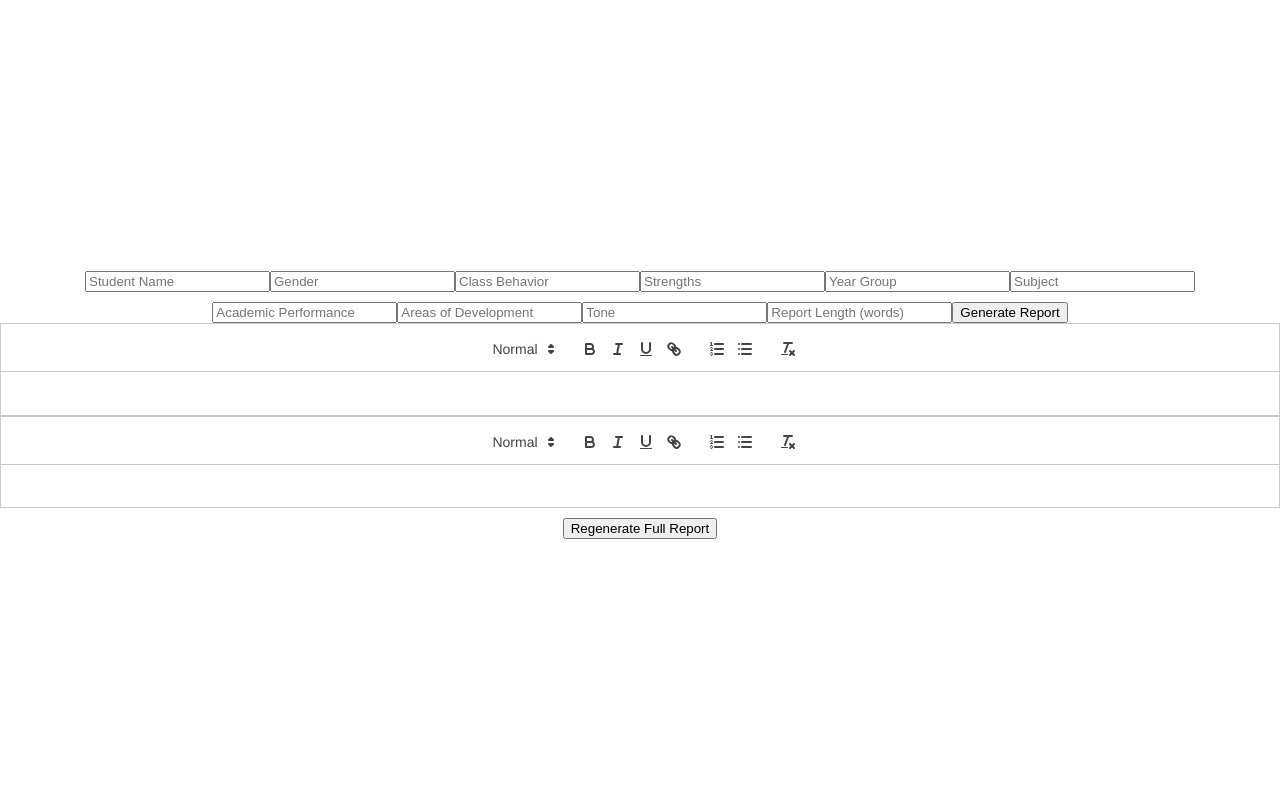
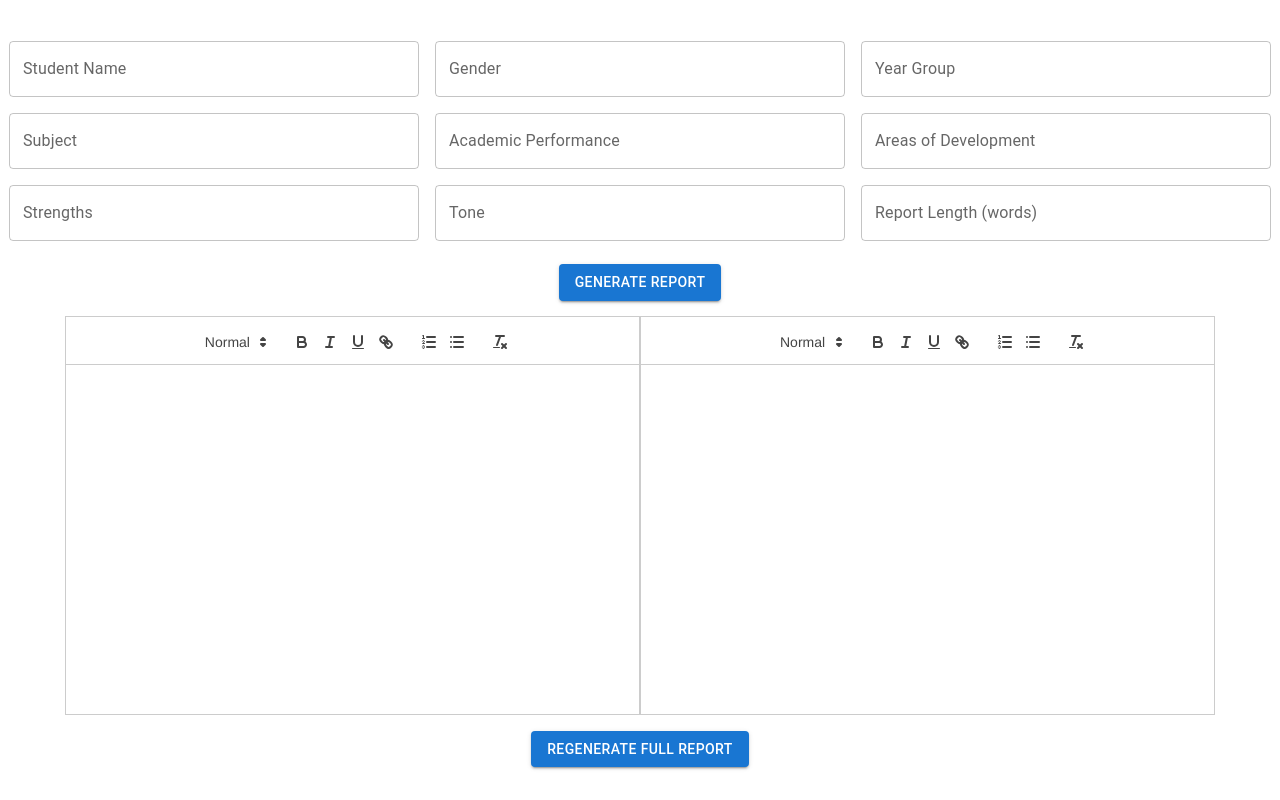
Before and after one commit to Christos-Antonopoulos/my-report-generator, a React (Create React App) app: page / in a window 1280 px wide. Built offline with nearby package versions, Linux system fonts and the light colour scheme.

Commit message:
updated frontend with MUI

```diff
--- a/package.json
+++ b/package.json
@@ -3,6 +3,9 @@
   "version": "0.1.0",
   "private": true,
   "dependencies": {
+    "@emotion/react": "^11.11.3",
+    "@emotion/styled": "^11.11.0",
+    "@mui/material": "^5.15.10",
     "@testing-library/jest-dom": "^5.17.0",
     "@testing-library/react": "^13.4.0",
     "@testing-library/user-event": "^13.5.0",
--- a/src/Reportform.css
+++ b/src/Reportform.css
@@ -22,12 +22,12 @@
 .editors-container {
   display: flex;
   justify-content: space-between;
-  min-width: 1020px;
   flex-direction: row;
+  width:70%;
 }
 
 /* Individual editors */
 .editor {
-  width: 500px; /* Set a fixed width */
+  width: 50%; /* Set a fixed width */
   height: 300px; /* Set a fixed height */
 }
--- a/src/Reportform.js
+++ b/src/Reportform.js
@@ -3,6 +3,7 @@ import React, { useState } from "react";
 import axios from "axios";
 import ReactQuill from "react-quill";
 import "react-quill/dist/quill.snow.css"; // Import quill styles
+import { Box, Button, TextField } from "@mui/material";
 
 const ReportForm = () => {
   // Initialize form state with all fields
@@ -112,96 +113,141 @@ const ReportForm = () => {
 
   return (
     <div>
-      <form onSubmit={handleSubmit}>
-        <input
+      <Box
+        component="form"
+        sx={{
+          "& .MuiTextField-root": { m: 1, width: "25ch" },
+          display: "flex",
+          flexDirection: "column",
+          alignItems: "flex-start",
+        }}
+        noValidate
+        autoComplete="off"
+        onSubmit={handleSubmit}
+      >
+        <Box sx={{ margin: "auto" }}>
+          <TextField
+            label="Student Name"
             type="text"
             name="student_name"
-          placeholder="Student Name"
             value={formValues.student_name}
             onChange={handleChange}
+            variant="outlined"
           />
-        <input
+          <TextField
+            label="Gender"
             type="text"
             name="gender"
-          placeholder="Gender"
             value={formValues.gender}
             onChange={handleChange}
+            variant="outlined"
           />
-        <input
+          {/* Repeat for other inputs */}
+          <TextField
+            label="Year Group"
             type="text"
-          name="class_behavior"
-          placeholder="Class Behavior"
-          value={formValues.class_behavior}
+            name="year_group"
+            value={formValues.year_group}
             onChange={handleChange}
+            variant="outlined"
           />
-        <input
+        </Box>
+        <Box sx={{ margin: "auto" }}>
+          <TextField
+            label="Subject"
+            type="text"
+            name="subject"
+            value={formValues.subject}
+            onChange={handleChange}
+            variant="outlined"
+          />
+          <TextField
+            label="Academic Performance"
+            type="text"
+            name="academic_performance"
+            value={formValues.academic_performance}
+            onChange={handleChange}
+            variant="outlined"
+          />
+          <TextField
+            label="Areas of Development"
+            type="text"
+            name="areas_of_development"
+            value={formValues.areas_of_development}
+            onChange={handleChange}
+            variant="outlined"
+          />
+        </Box>
+        <Box sx={{ margin: "auto" }}>
+          <TextField
+            label="Strengths"
             type="text"
             name="strengths"
-          placeholder="Strengths"
             value={formValues.strengths}
             onChange={handleChange}
+            variant="outlined"
           />
-        <input
-          type="text"
-          name="year_group"
-          placeholder="Year Group"
-          value={formValues.year_group}
-          onChange={handleChange}
-        />
-        <input
-          type="text"
-          name="subject"
-          placeholder="Subject"
-          value={formValues.subject}
-          onChange={handleChange}
-        />
-        <input
-          type="text"
-          name="academic_performance"
-          placeholder="Academic Performance"
-          value={formValues.academic_performance}
-          onChange={handleChange}
-        />
-        <input
-          type="text"
-          name="areas_of_development"
-          placeholder="Areas of Development"
-          value={formValues.areas_of_development}
-          onChange={handleChange}
-        />
-        <input
+          <TextField
+            label="Tone"
             type="text"
             name="tone"
-          placeholder="Tone"
             value={formValues.tone}
             onChange={handleChange}
+            variant="outlined"
           />
-        <input
+          <TextField
+            label="Report Length (words)"
             type="number"
             name="report_length"
-          placeholder="Report Length (words)"
             value={formValues.report_length}
             onChange={handleChange}
+            variant="outlined"
           />
-        <button type="submit">Generate Report</button>
-      </form>
-      <div className="editors-container">
-        <div className="editor">
+        </Box>
+        <Button
+          variant="contained"
+          type="submit"
+          sx={{ margin: "auto", top: "15px", marginBottom: "15px" }}
+        >
+          Generate Report
+        </Button>
+      </Box>
+
+      <Box
+        sx={{
+          display: "flex",
+          flexDirection: "row",
+          maxWidth: "90%",
+          minHeight: "400px",
+          paddingTop: "15px",
+          margin: "auto",
+        }}
+      >
+        <Box sx={{ flex: "1", height: "400px" }}>
           <ReactQuill
+            style={{ height: "350px" }}
             theme="snow"
             value={structure}
             onChange={(content) => setStructure(content)}
           />
-        </div>
-        <div className="editor">
+        </Box>
+        <Box sx={{ flex: "1" }}>
           <ReactQuill
+            style={{ height: "350px" }}
             theme="snow"
             value={detailedReport}
             onChange={(content) => setDetailedReport(content)}
           />
-        </div>
-      </div>
-      <button onClick={handleRegenerateReport}>Regenerate Full Report</button>
+        </Box>
+      </Box>
+      <Button
+        variant="contained"
+        type="submit"
+        sx={{ margin: "auto", top: "15px", marginBottom: "15px" }}
+        onClick={handleRegenerateReport}
+      >
+        Regenerate Full Report
+      </Button>
     </div>
   );
 };
```
Also changed, not shown: 2 other files (tests, documents, lock files or other folders). Lines whose indentation alone changed are shown as unchanged.
